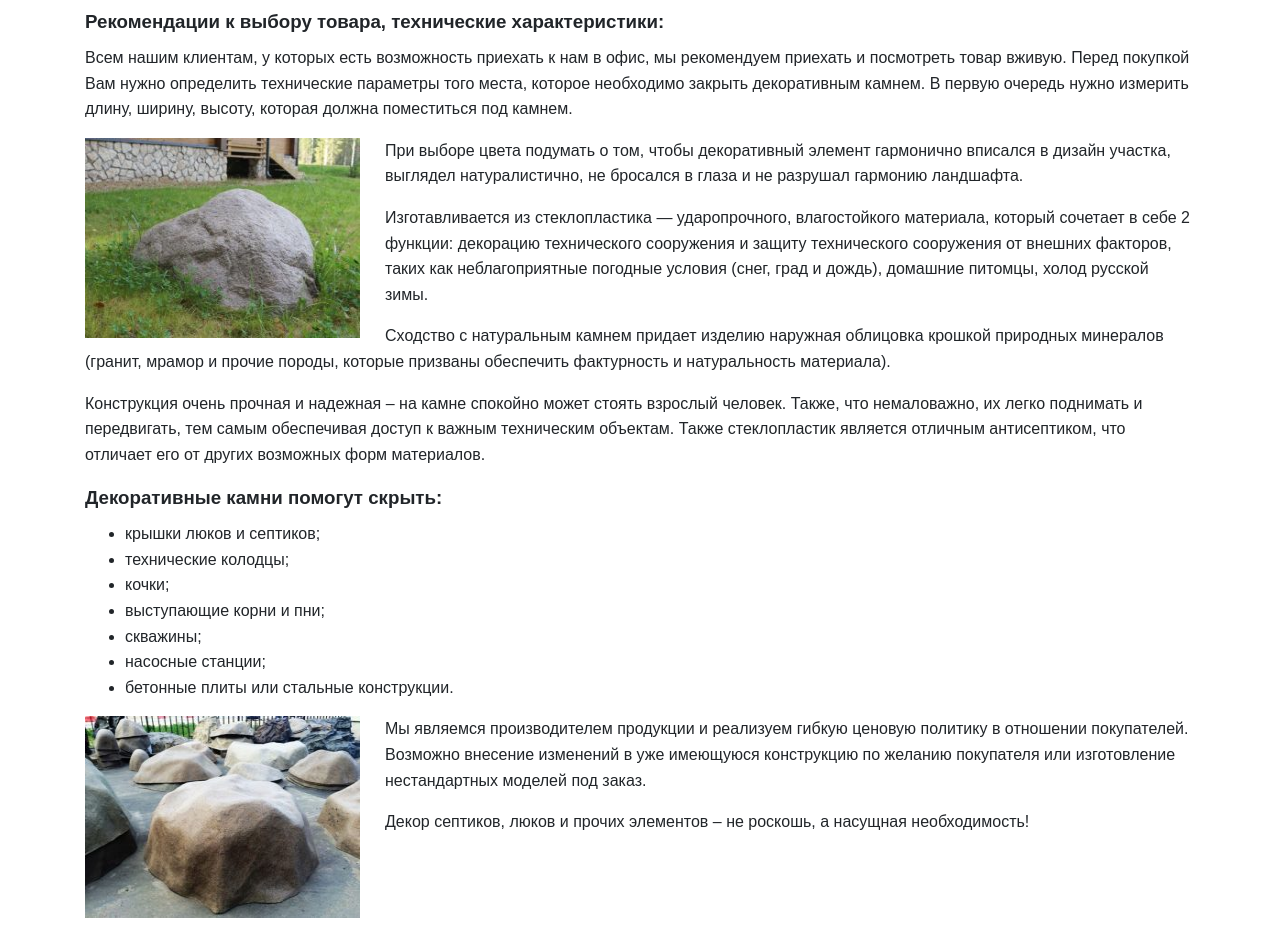
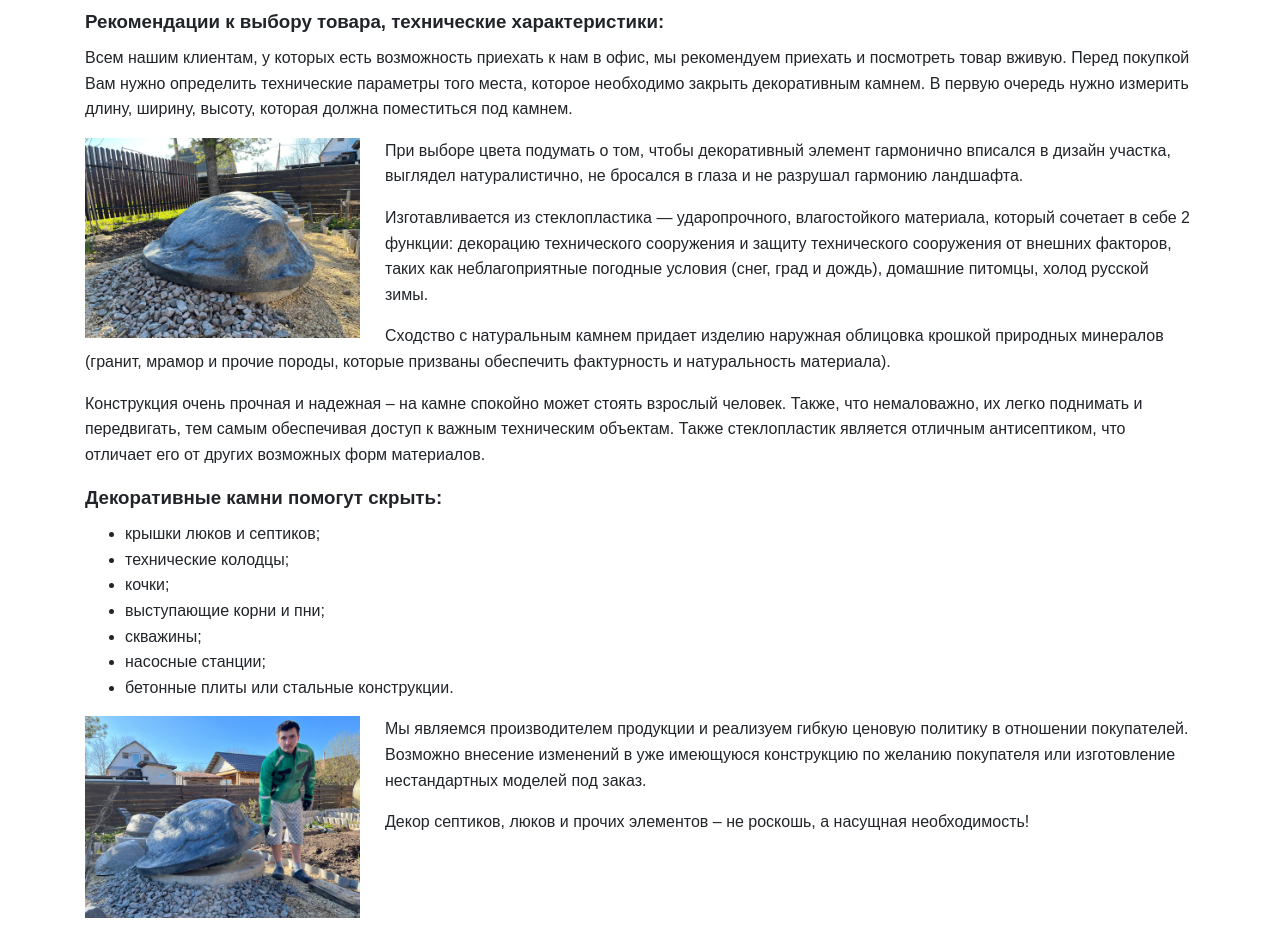
Before and after one commit to Egor-record/kamni, a website: page public/index.html in a window 1280 px wide. Shown: the part 1300-2252 px from the top of the page. Drawn offline with Linux system fonts and the light colour scheme; some packages are replaced by stand-ins of ours.

Commit message:
new photos

```diff
--- a/public/index.html
+++ b/public/index.html
@@ -159,7 +159,9 @@
 					</div>
 					<h3 class="p1"><span class="s1"><b>Рекомендации к выбору товара, технические характеристики:</b></span></h3>
 					<p class="p1"><span class="s1">Всем нашим клиентам, у которых есть возможность приехать к нам в офис, мы рекомендуем приехать и посмотреть товар вживую. Перед покупкой Вам нужно определить технические параметры того места, которое необходимо закрыть декоративным камнем. В первую очередь нужно измерить длину, ширину, высоту, которая должна поместиться под камнем.</span></p>
-					<p class="p1"><span class="s1"><img class="alignleft size-medium wp-image-1315" style="float: left; padding-right: 25px;" src="/wp-content/uploads/2018/07/1.-Фото-к-тексту-300x200.jpg" alt="" width="300" height="200" srcset="wp-content/uploads/2018/07/1.-Фото-к-тексту-300x200.jpg 300w, wp-content/uploads/2018/07/1.-Фото-к-тексту-768x512.jpg 768w, wp-content/uploads/2018/07/1.-Фото-к-тексту.jpg 800w" sizes="(max-width: 300px) 100vw, 300px" />
+					<p class="p1"><span class="s1">
+						<img class="alignleft size-medium wp-image-1315" style="float: left; padding-right: 25px;" src="/wp-content/themes/ptservice/assets/img/slider/4.jpg" alt="" width="300" height="200" srcset="/wp-content/themes/ptservice/assets/img/slider/4.jpg 300w, /wp-content/themes/ptservice/assets/img/slider/4.jpg 768w, /wp-content/themes/ptservice/assets/img/slider/4.jpg 800w" sizes="(max-width: 300px) 100vw, 300px" />
+
 						При выборе цвета подумать о том, чтобы декоративный элемент гармонично вписался в дизайн участка, выглядел натуралистично, не бросался в глаза и не разрушал гармонию ландшафта.</span></p>
 					<p class="p1"><span class="s1">Изготавливается из стеклопластика &#8212; ударопрочного, влагостойкого материала, который сочетает в себе 2 функции: декорацию технического сооружения и защиту технического сооружения от внешних факторов, таких как неблагоприятные погодные условия (снег, град и дождь), домашние питомцы, холод русской зимы.</span></p>
 					<p class="p1"><span class="s1"> Сходство с натуральным камнем придает изделию наружная облицовка крошкой природных минералов (гранит, мрамор и прочие породы, которые призваны обеспечить фактурность и натуральность материала).</span></p>
@@ -174,7 +176,7 @@
 						<li class="p1"><span class="s1">насосные станции;</span></li>
 						<li class="p1"><span class="s1">бетонные плиты или стальные конструкции.</span></li>
 					</ul>
-					<img class="alignleft size-medium wp-image-1326 float-md-left" style="padding-right: 25px;" src="/wp-content/uploads/2018/07/2.-Фото-к-тексту-300x202.jpg" alt="" width="300" height="202" srcset="wp-content/uploads/2018/07/2.-Фото-к-тексту-300x202.jpg 300w, wp-content/uploads/2018/07/2.-Фото-к-тексту-768x516.jpg 768w, wp-content/uploads/2018/07/2.-Фото-к-тексту.jpg 800w" sizes="(max-width: 300px) 100vw, 300px" />
+					<img class="alignleft size-medium wp-image-1326 float-md-left" style="padding-right: 25px;" src="/wp-content/themes/ptservice/assets/img/slider/1.jpg" alt="" width="300" height="202" srcset="/wp-content/themes/ptservice/assets/img/slider/1.jpg 300w, /wp-content/themes/ptservice/assets/img/slider/1.jpg 768w, /wp-content/themes/ptservice/assets/img/slider/1.jpg 800w" sizes="(max-width: 300px) 100vw, 300px" />
 					<p class="mt-md-0 mt-3">
 						Мы являемся производителем продукции и реализуем гибкую ценовую политику в отношении покупателей. Возможно внесение изменений в уже имеющуюся конструкцию по желанию покупателя или изготовление нестандартных моделей под заказ.</p>
 					<p class="mb-5">Декор септиков, люков и прочих элементов – не роскошь, а насущная необходимость!</p>
@@ -263,10 +265,10 @@
 		<section class="main-slider-footer">
 			<div class="container">
 				<div class="js-main-footer-slider">
-					<div> <img data-lazy="/wp-content/themes/ptservice/assets/img/slider/1.jpg" alt="Фотография нашей продукции" width="300" height="225"></div>
+
 					<div> <img data-lazy="/wp-content/themes/ptservice/assets/img/slider/2.jpg" alt="Фотография нашей продукции" width="300" height="225"></div>
 					<div> <img data-lazy="/wp-content/themes/ptservice/assets/img/slider/3.jpg" alt="Фотография нашей продукции" width="300" height="225"></div>
-					<div> <img data-lazy="/wp-content/themes/ptservice/assets/img/slider/4.jpg" alt="Фотография нашей продукции" width="300" height="225"></div>
+
 					<div> <img data-lazy="/wp-content/themes/ptservice/assets/img/slider/5.jpg" alt="Фотография нашей продукции" width="300" height="225"></div>
 					<div> <img data-lazy="/wp-content/themes/ptservice/assets/img/slider/6.jpg" alt="Фотография нашей продукции" width="300" height="225"></div>
 					<div> <img data-lazy="/wp-content/themes/ptservice/assets/img/slider/7.jpg" alt="Фотография нашей продукции" width="300" height="225"></div>
@@ -547,6 +549,8 @@
 		Сохранено в буфер обмена
 	  </div>
 	<script type="text/javascript" defer src="wp-content/cache/autoptimize/js/autoptimize_72e791c2f76a15d96bfe7e4e8442ab77.js"></script>
+
+
 	<style>
 		  .toast {
 			display: none;
@@ -596,6 +600,8 @@
 			});
 		});
 		});
+
+
 	</script>
 	<!-- Yandex.Metrika counter -->
 <script type="text/javascript" >
```
Lines whose indentation alone changed are shown as unchanged.
